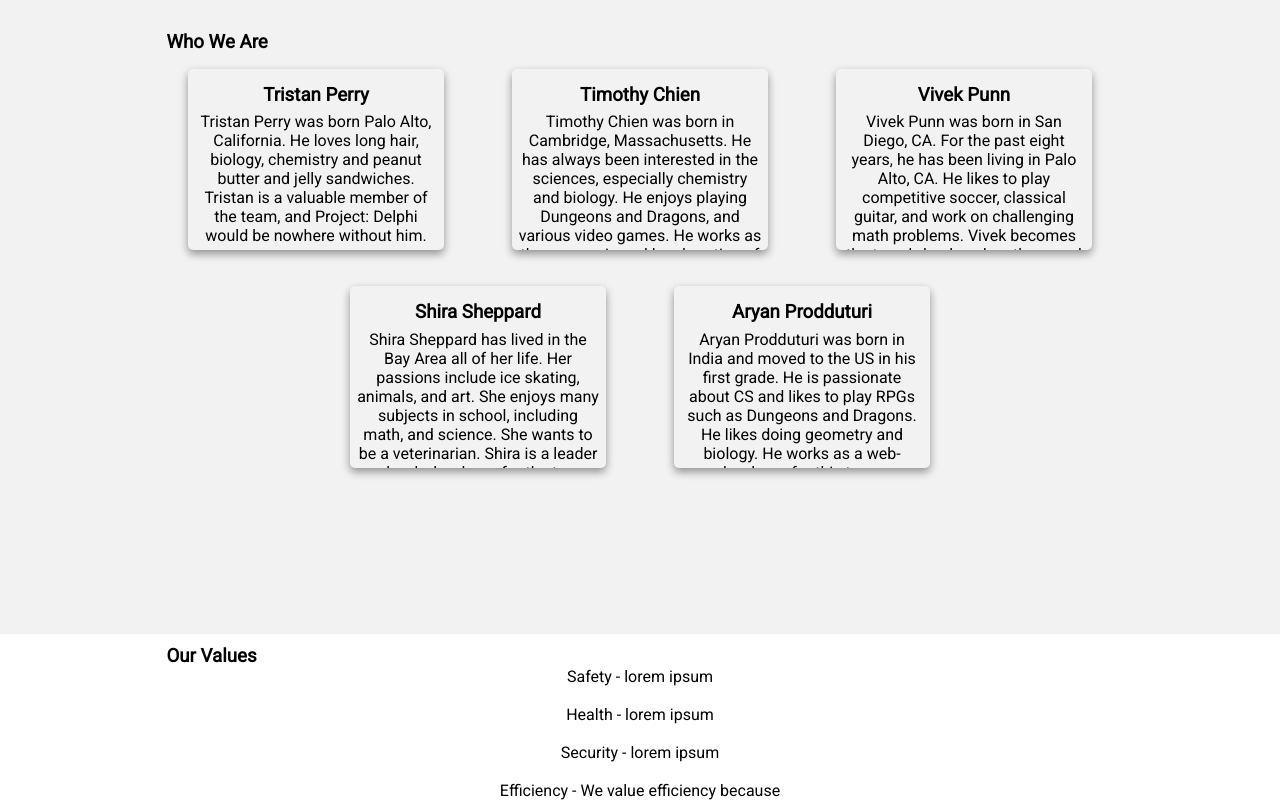
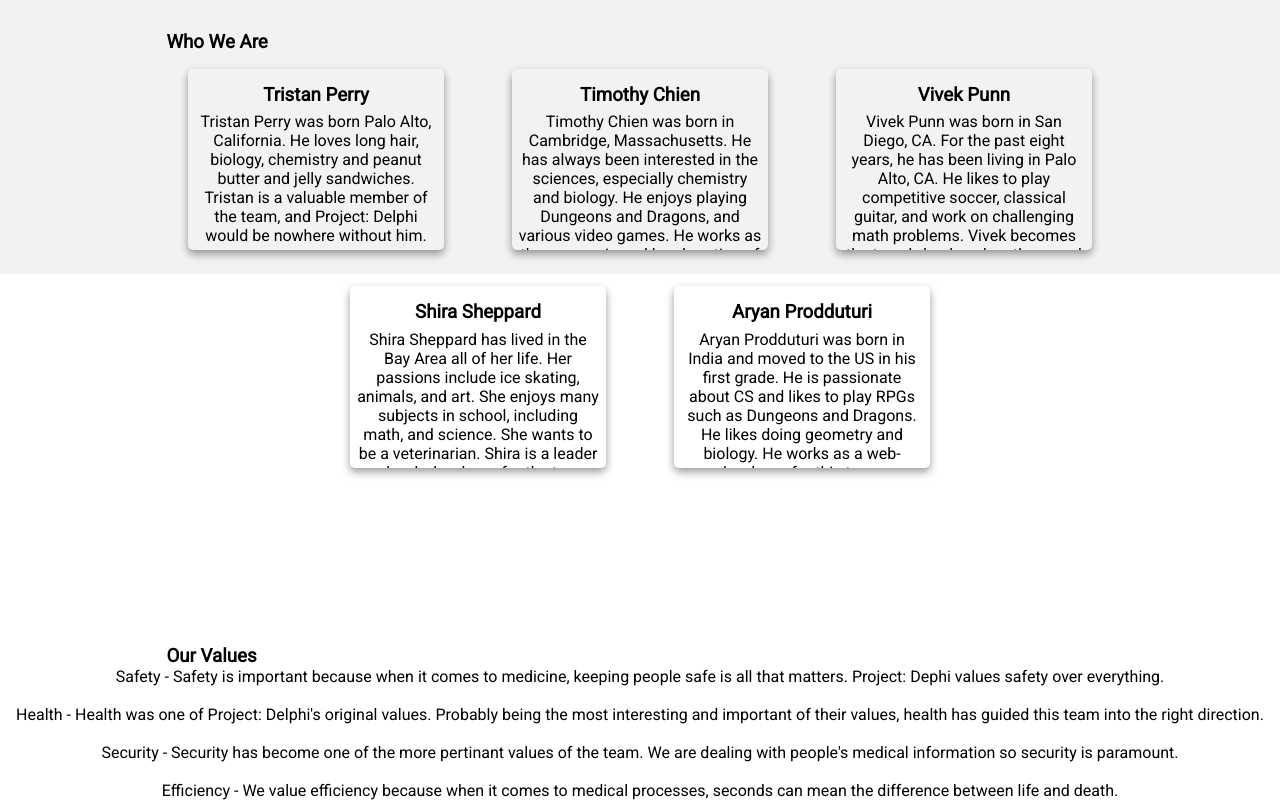
Before and after one commit to 1aryanpro/delphi, a plain HTML site: page about.html in a window 1280 px wide. Shown: the part 603-1403 px from the top of the page. Drawn offline with Linux system fonts and the light colour scheme.

Commit message:
dfjkgwasjkab

```diff
--- a/about.html
+++ b/about.html
@@ -52,7 +52,7 @@
     </div>
 		<div class="ourvalues">
 			<h3 class="heading">Our Values</h3>
-			<p class="aboutus-paragraph">Safety - lorem ipsum <br><br> Health - lorem ipsum <br><br> Security - lorem ipsum <br><br> Efficiency - We value efficiency because</p>
+			<p class="aboutus-paragraph">Safety - Safety is important because when it comes to medicine, keeping people safe is all that matters. Project: Dephi values safety over everything. <br><br> Health - Health was one of Project: Delphi's original values. Probably being the most interesting and important of their values, health has guided this team into the right direction. <br><br> Security - Security has become one of the more pertinant values of the team. We are dealing with people's medical information so security is paramount. <br><br> Efficiency - We value efficiency because when it comes to medical processes, seconds can mean the difference between life and death. </p>
 		</div>
   </div>
 </body>
--- a/style.css
+++ b/style.css
@@ -17,8 +17,10 @@
   margin-top: 47px;
 }
 
-.aboutus {
-  height:130vh;
+.aboutus .fs{
+  padding-top: 3vh;
+  padding-bottom: 3vh;
+  background-color: #f2f2f2;
 }
 
 nav {
@@ -67,7 +69,8 @@ nav ul.nav-items li.nav-item a:hover {
   background-color: #4CAF50;
 }
 
-.jumbotron, .aboutus {
+/*.jumbotron, .aboutus {*/
+.jumbotron{
   text-align: center;
   padding-top: 150px;
   background-color: #f2f2f2;
```
